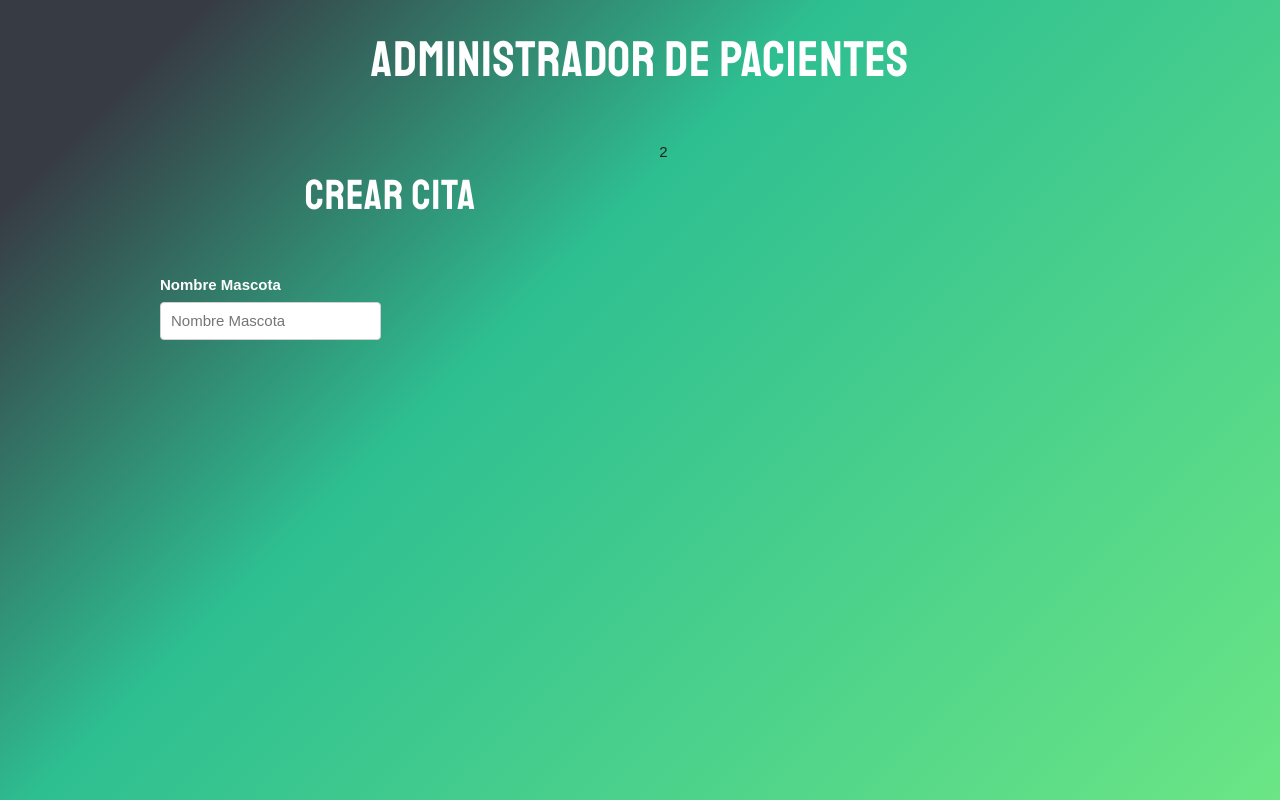
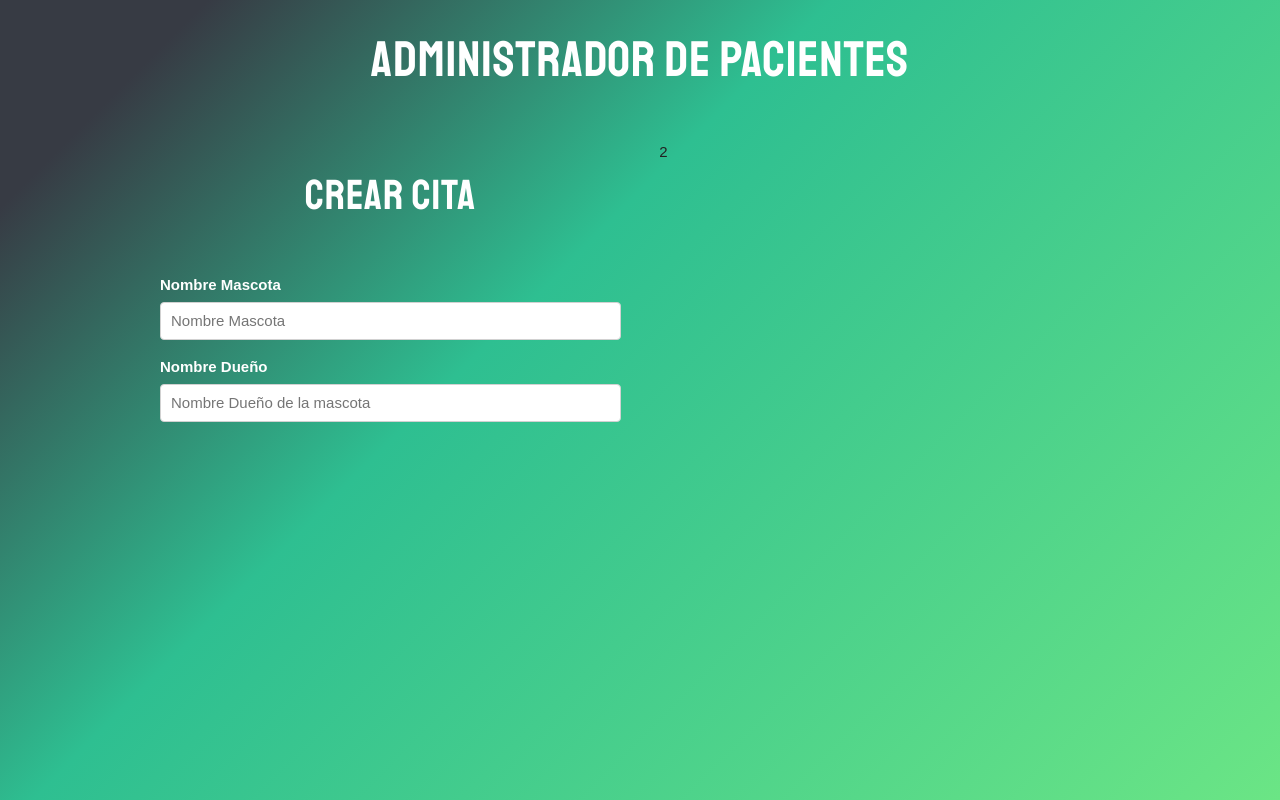
Before and after one commit to pipe473/Formulario_ReactJs, a React (Create React App) app: page / in a window 1280 px wide. Built offline with nearby package versions, Linux system fonts and the light colour scheme.

Commit message:
Creando segundo input del formulario corrigiendo la clase en skeleton

```diff
--- a/src/components/Formulario.js
+++ b/src/components/Formulario.js
@@ -10,9 +10,18 @@ const Formulario = () => {
                 <input
                     type="text"
                     name="mascota"
-                    className="u-full-with"
+                    className="u-full-width"
                     placeholder="Nombre Mascota"
                 />
+                <label>Nombre Dueño</label>
+                <input
+                    type="text"
+                    name="propietario"
+                    className="u-full-width"
+                    placeholder="Nombre Dueño de la mascota"
+                />
+
+
             </form>
         </Fragment>
      );
```
